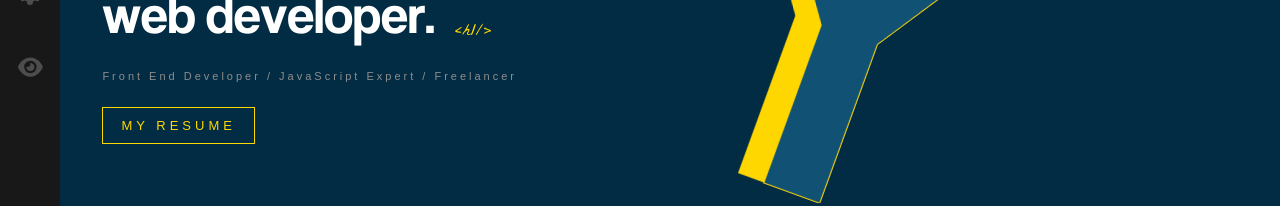
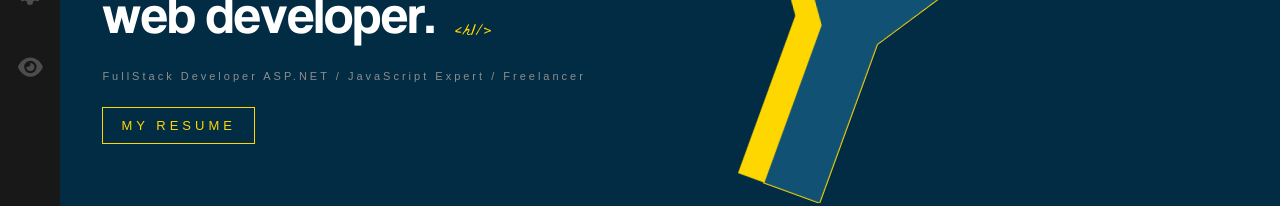
Before and after one commit to youssefessam117/my-portfolio, a React (Create React App) app: page / in a window 1280 px wide. Shown: the part 410-616 px from the top of the page. Built offline with nearby package versions, Linux system fonts and the light colour scheme.

Commit message:
Update Home.jsx

```diff
--- a/src/components/home/Home.jsx
+++ b/src/components/home/Home.jsx
@@ -32,7 +32,7 @@ export default function Home() {
           <AnimationChar charIndex={22} charsArr={jobArr} charClass={classChar}/>
         </h1>
         <h2>
-        Front End Developer / JavaScript Expert / Freelancer
+        FullStack Developer ASP.NET / JavaScript Expert / Freelancer
         </h2>
         <a target={`_blank`} href="https://drive.google.com/file/d/1NyH8MwSvfsPBDVA89-BW7FjMrf2kkvj9/view?usp=sharing" className='contact-button' >MY RESUME</a>
       </div>
```
